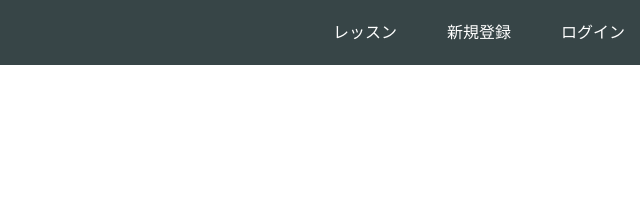
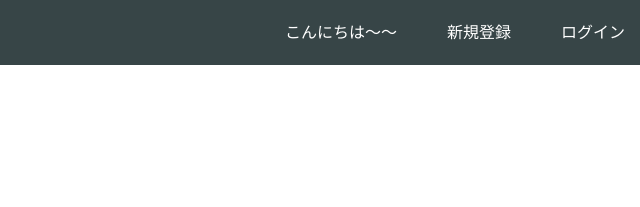
Before and after one commit to murataka1128/murataka1128.github.io, a plain HTML site: page index.html in a window 1280 px wide. Shown: the top 207 px of the page, 640-1280 px from the left. Drawn offline with Linux system fonts and the light colour scheme.

Commit message:
Update index.html

```diff
--- a/index.html
+++ b/index.html
@@ -15,7 +15,7 @@
       </div>
       <span class="fa fa-bars menu-icon"></span>
       <div class="header-right">
-        <a href="#">レッスン</a>
+        <a href="#">こんにちは～～</a>
         <a href="#">新規登録</a>
         <a href="#" class="login">ログイン</a>
       </div>
```
